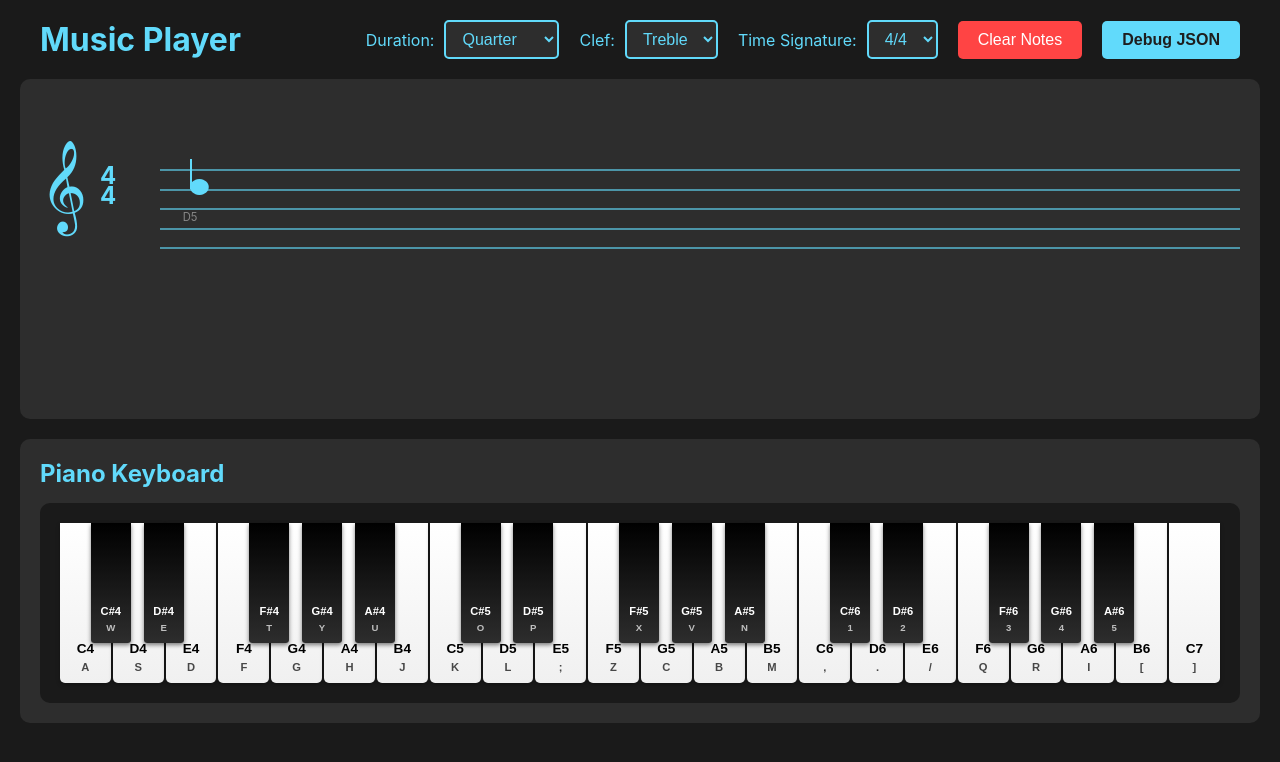
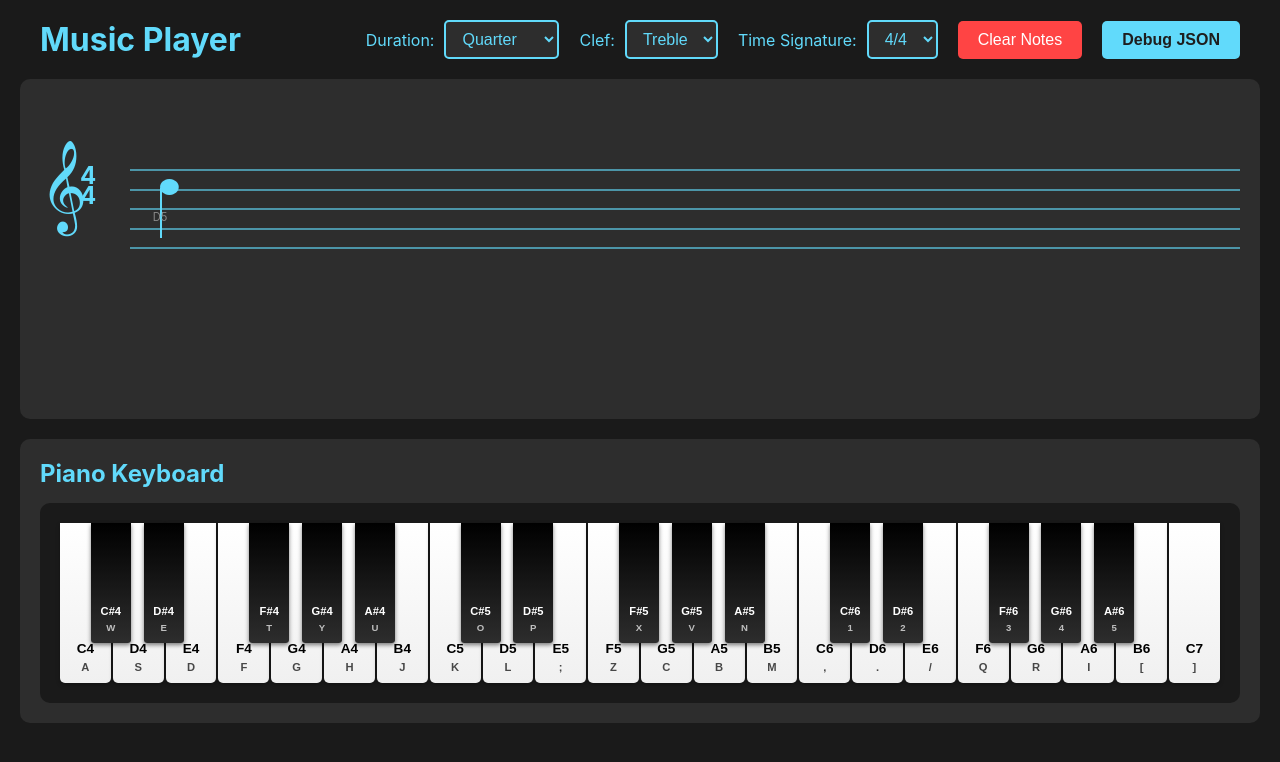
Before and after one commit to JeremyKirkham/music-player, a React (Vite) app: page / in a window 1280 px wide. Both pictures are taken after a click on the button "D5 L". Shown: the top 762 px of the page. Built offline with nearby package versions, Linux system fonts and the light colour scheme.

Commit message:
feat: improve note styling

```diff
--- a/src/components/MusicalStaff.css
+++ b/src/components/MusicalStaff.css
@@ -8,7 +8,7 @@
 
 .time-signature-display {
   position: absolute;
-  left: 80px;
+  left: 60px;
   top: calc(30px + 75px);
   transform: translateY(-50%);
   display: flex;
@@ -28,8 +28,7 @@
 
 .staff-wrapper {
   position: relative;
-  margin-left: 120px;
-  min-height: 200px;
+  margin-left: 90px;
   padding: 0;
   overflow-x: auto;
   overflow-y: hidden;
--- a/src/components/MusicalStaff.tsx
+++ b/src/components/MusicalStaff.tsx
@@ -96,13 +96,13 @@ const MusicalStaff = ({ musicScore }: MusicalStaffProps) => {
 
   return (
     <div className="musical-staff-container">
+      {/* Treble clef - fixed position */}
+      <div className="treble-clef">𝄞</div>
+
       <div className="time-signature-display">
         <div className="time-sig-top">{musicScore.timeSignature.numerator}</div>
         <div className="time-sig-bottom">{musicScore.timeSignature.denominator}</div>
       </div>
-
-      {/* Treble clef - fixed position */}
-      <div className="treble-clef">𝄞</div>
 
       <div className="staff-wrapper" ref={staffContainerRef}>
         {/* The 5 lines of the staff */}
--- a/src/components/Note.css
+++ b/src/components/Note.css
@@ -5,7 +5,7 @@
 .note-group {
   position: absolute;
   display: flex;
-  align-items: center;
+  align-items: baseline;
   gap: 2px;
   left: 0;
 }
@@ -14,6 +14,12 @@
   font-size: 1.2rem;
   color: #61dafb;
   margin-right: 2px;
+}
+
+.accidental-left {
+  position: absolute;
+  left: -12px;
+  margin-right: 0;
 }
 
 .note-head {
@@ -27,11 +33,18 @@
 .note-stem {
   display: block;
   width: 2px;
-  height: 30px;
+  height: 50px;
   background-color: #61dafb;
   position: absolute;
-  right: -2px;
+  left: calc(100% - 2px);
   bottom: 10px;
+}
+
+/* Stem pointing down for high notes */
+.note-wrapper.stem-down .note-stem {
+  left: 0;
+  bottom: auto;
+  top: 10px;
 }
 
 .note-label-staff {
--- a/src/components/Note.tsx
+++ b/src/components/Note.tsx
@@ -14,6 +14,27 @@ const Note = ({ notes, duration, bottomPx, leftPosition, getNotePosition }: Note
   // Check if note is sharp/flat
   const isAccidental = (note: NoteType) =>
     note.accidental === 'sharp' || note.accidental === 'flat'
+
+  // Check if the highest note is higher than B4
+  const isHighNote = () => {
+    const highestNote = notes.reduce((highest, note) => {
+      const currentValue = note.octave * 12 + getNoteValue(note.pitch)
+      const highestValue = highest.octave * 12 + getNoteValue(highest.pitch)
+      return currentValue > highestValue ? note : highest
+    })
+
+    const b4Value = 4 * 12 + getNoteValue('B')
+    const highestValue = highestNote.octave * 12 + getNoteValue(highestNote.pitch)
+    return highestValue > b4Value
+  }
+
+  // Helper to convert pitch to numeric value
+  const getNoteValue = (pitch: string): number => {
+    const pitchMap: { [key: string]: number } = {
+      'C': 0, 'D': 2, 'E': 4, 'F': 5, 'G': 7, 'A': 9, 'B': 11
+    }
+    return pitchMap[pitch] || 0
+  }
 
   // Get the duration class for styling
   const getDurationClass = (duration: string) => {
@@ -35,13 +56,15 @@ const Note = ({ notes, duration, bottomPx, leftPosition, getNotePosition }: Note
 
   return (
     <div
-      className={`note-wrapper ${getDurationClass(duration)}`}
+      className={`note-wrapper ${getDurationClass(duration)} ${isHighNote() ? 'stem-down' : ''}`}
       style={{ bottom: `${bottomPx}px`, left: `${leftPosition}px` }}
     >
       {/* Render all notes in the chord */}
       {notes.map((note, noteIndex) => {
         const noteBottomPx = getNotePosition(note)
         const offset = noteBottomPx - bottomPx
+        const isLastNote = noteIndex === notes.length - 1
+        const stemDown = isHighNote()
 
         return (
           <div
@@ -49,17 +72,22 @@ const Note = ({ notes, duration, bottomPx, leftPosition, getNotePosition }: Note
             className="note-group"
             style={{ bottom: `${offset}px` }}
           >
-            {isAccidental(note) && (
+            {isAccidental(note) && !stemDown && (
               <span className="accidental">
                 {note.accidental === 'sharp' ? '♯' : '♭'}
               </span>
             )}
+            {isAccidental(note) && stemDown && (
+              <span className="accidental accidental-left">
+                {note.accidental === 'sharp' ? '♯' : '♭'}
+              </span>
+            )}
             <span className="note-head">●</span>
+            {/* Single stem attached to the last note */}
+            {isLastNote && <span className="note-stem" />}
           </div>
         )
       })}
-      {/* Single stem for the chord */}
-      <span className="note-stem" />
       {/* Show note name below for reference */}
       <span className="note-label-staff">
         {notes.map(n => formatNoteToString(n)).join('+')}
```
